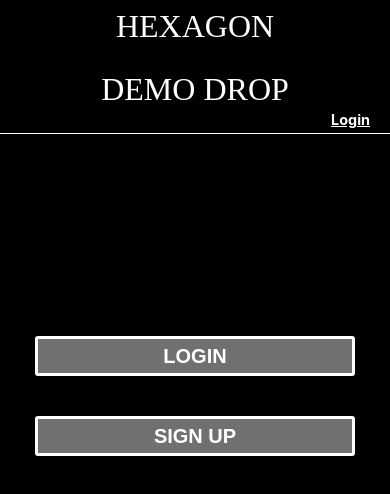
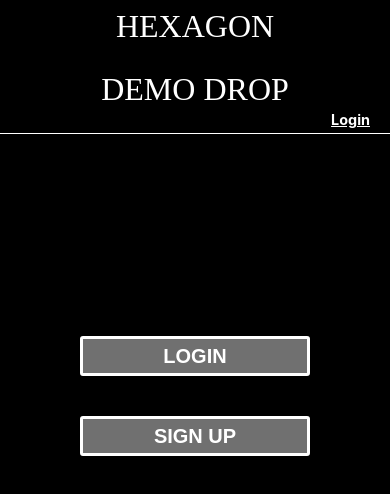
Before and after one commit to JasperGJ/demodrop, a React (Create React App) app in the folder src/reactjs/: page / in a window 390 px wide. Shown: the top 494 px of the page. Built offline with nearby package versions, Linux system fonts and the light colour scheme.

Commit message:
link header naar index.html gemaakt

```diff
--- a/src/reactjs/src/App.css
+++ b/src/reactjs/src/App.css
@@ -63,7 +63,7 @@ input[type='file']:hover {
   color: white;
 }
 
-@media screen and (max-width: 465px)  {
+@media screen and (max-width: 500px)  {
   .SubmitButton{
     width:230px;
   }
--- a/src/reactjs/src/Header/Header.css
+++ b/src/reactjs/src/Header/Header.css
@@ -50,7 +50,7 @@ h1 {
     display: inline-block;
 }
 
-@media screen and (max-width: 465px) {
+@media screen and (max-width: 500px) {
 
     .HexagonImg {
         display: none;
--- a/src/reactjs/src/LogInRegister/LogInRegister.css
+++ b/src/reactjs/src/LogInRegister/LogInRegister.css
@@ -23,6 +23,8 @@
     border: 2px solid white;
   }
 
-  .Link {
-     text-decoration: none;
-  }
+@media screen and (max-width: 500px)  {
+    .ButtonStart  {
+        width:230px;
+    }
+}
```
